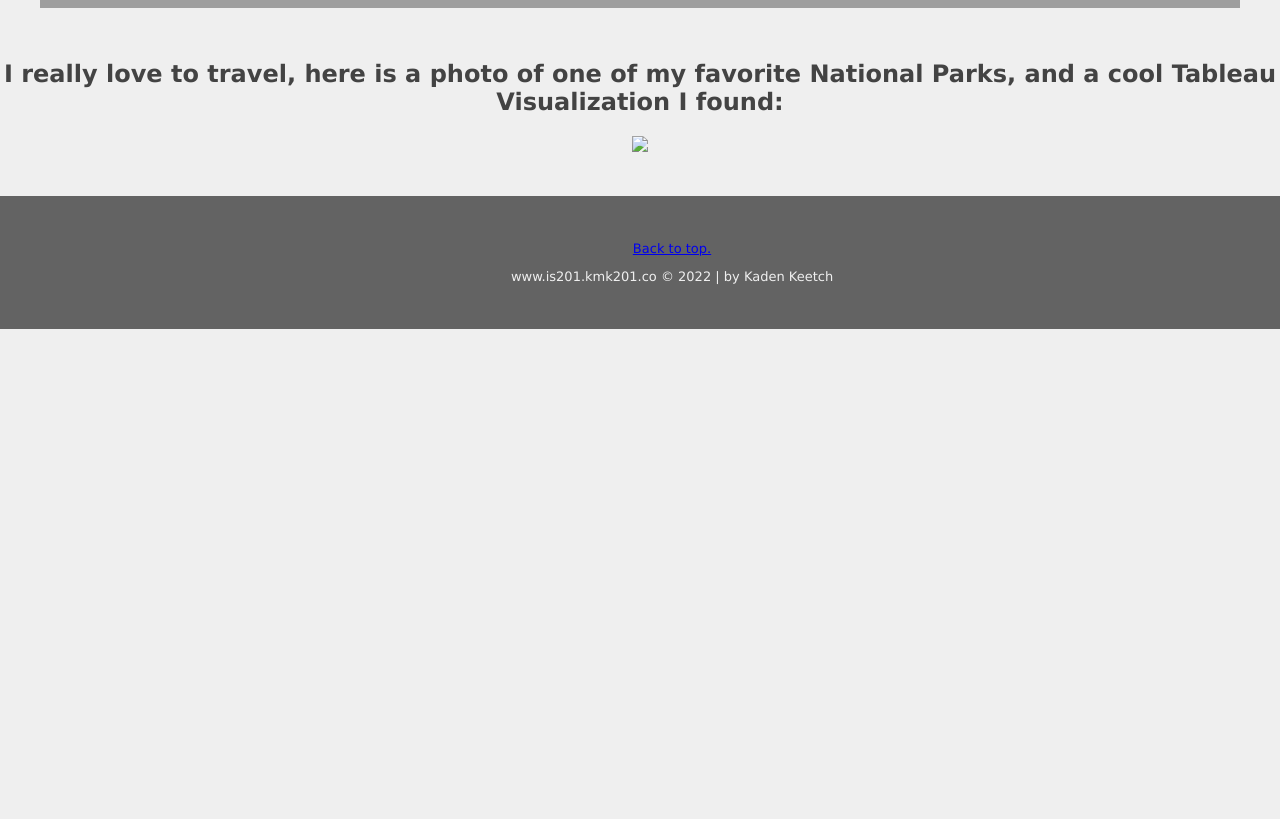
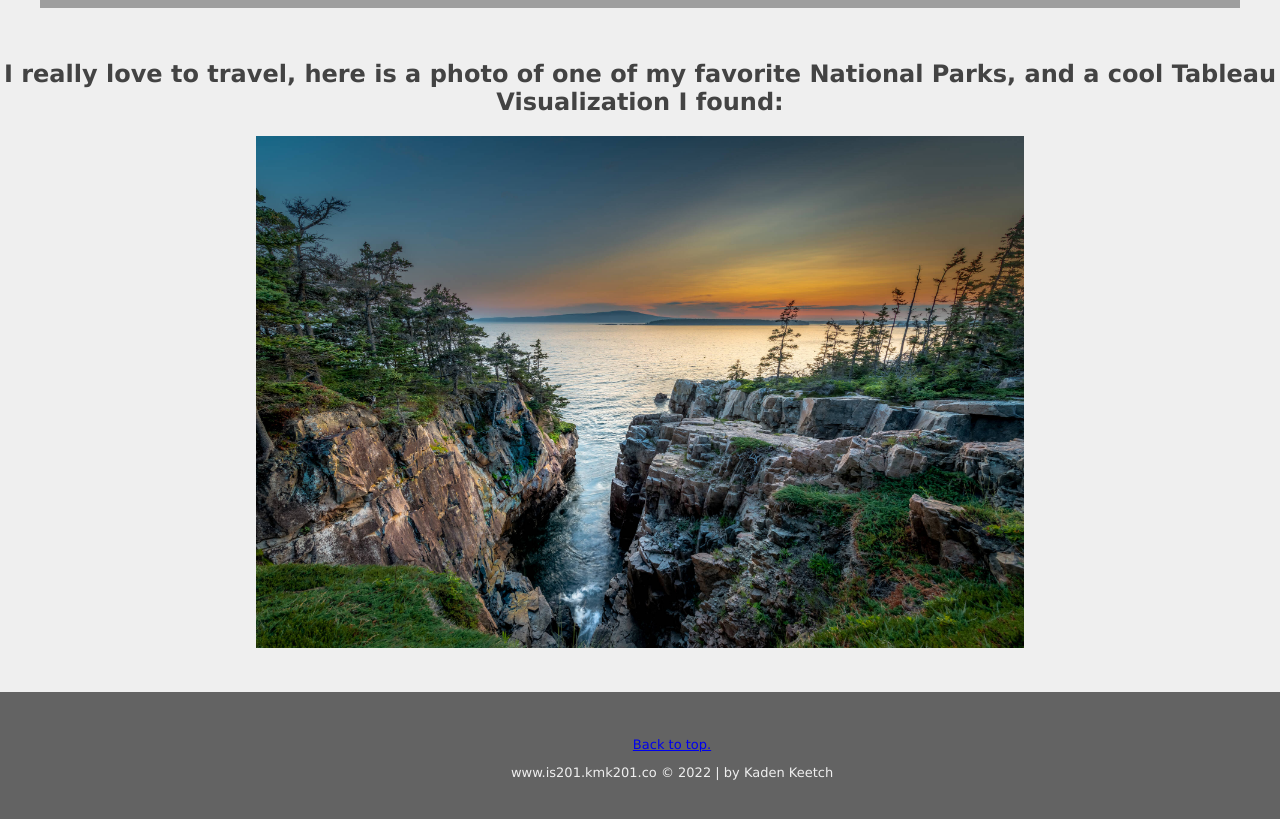
Before and after one commit to kkeetch13/IS201Final, a plain HTML site: page tableau.html in a window 1280 px wide. Shown: the part 1360-2179 px from the top of the page. Before the commit the page ends 1689 px from the top, so only its background shows below. Drawn offline with Linux system fonts and the light colour scheme; the site is published under a folder, as on GitHub Pages, so addresses that start at the root find nothing; grey boxes are pictures that could not be loaded.

Commit message:
Add files via upload

```diff
--- a/tableau.html
+++ b/tableau.html
@@ -60,7 +60,7 @@
 
 
     <h2>I really love to travel, here is a photo of one of my favorite National Parks, and a cool Tableau Visualization I found:</h2>
-    <img src="/assets/img/acadia.jpg" />
+    <img src="./assets/img/acadia.jpg" />
 
     <div class="figFlex">
         <figure>
```
Also changed, not shown: index.html (+1 -1 lines).
